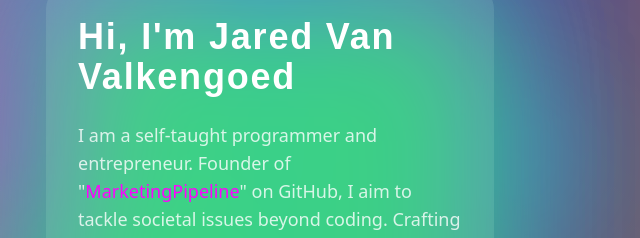
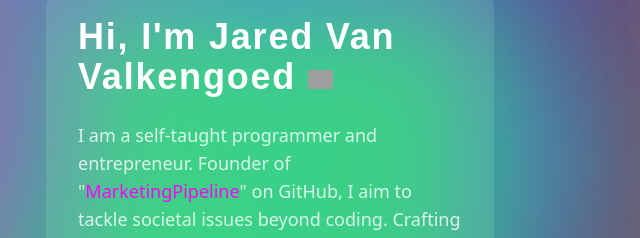
Before and after one commit to MarketingPip/MarketingPip.github.io, a plain HTML site: page index.html in a window 1280 px wide. Shown: the part 187-425 px from the top of the page, 370-1010 px from the left. Drawn offline with nearby package versions, Linux system fonts and the light colour scheme; grey boxes are pictures that could not be loaded; a web font is replaced by a local one.

Commit message:
Update index.html

```diff
--- a/index.html
+++ b/index.html
@@ -170,6 +170,7 @@ background-image: linear-gradient(to left, #66265f, #563b77, #465e99, #254ac7, #
     -webkit-background-clip: text;
     -webkit-text-fill-color: transparent;
 ">Jared Van Valkengoed</span> --->
+              <img src="https://github.com/MarketingPip/MarketingPip/assets/86180097/5f77ccca-7770-42b8-8e02-23136ead1b3b" width="25px" class="inline-block max-w-full">
             </h1>
             <p class="text-lg text-white/80 font-medium transform" data-id="17">
               I am a self-taught programmer and entrepreneur. Founder of "<a href="https://github.com/MarketingPipeline" class="text-[#ff00ff]">MarketingPipeline</a>" on GitHub, I aim to tackle societal issues beyond coding. Crafting tools to empower developers and address broader needs, I love exploring new tech and more. Check out our GitHub for our projects! 😊
```
